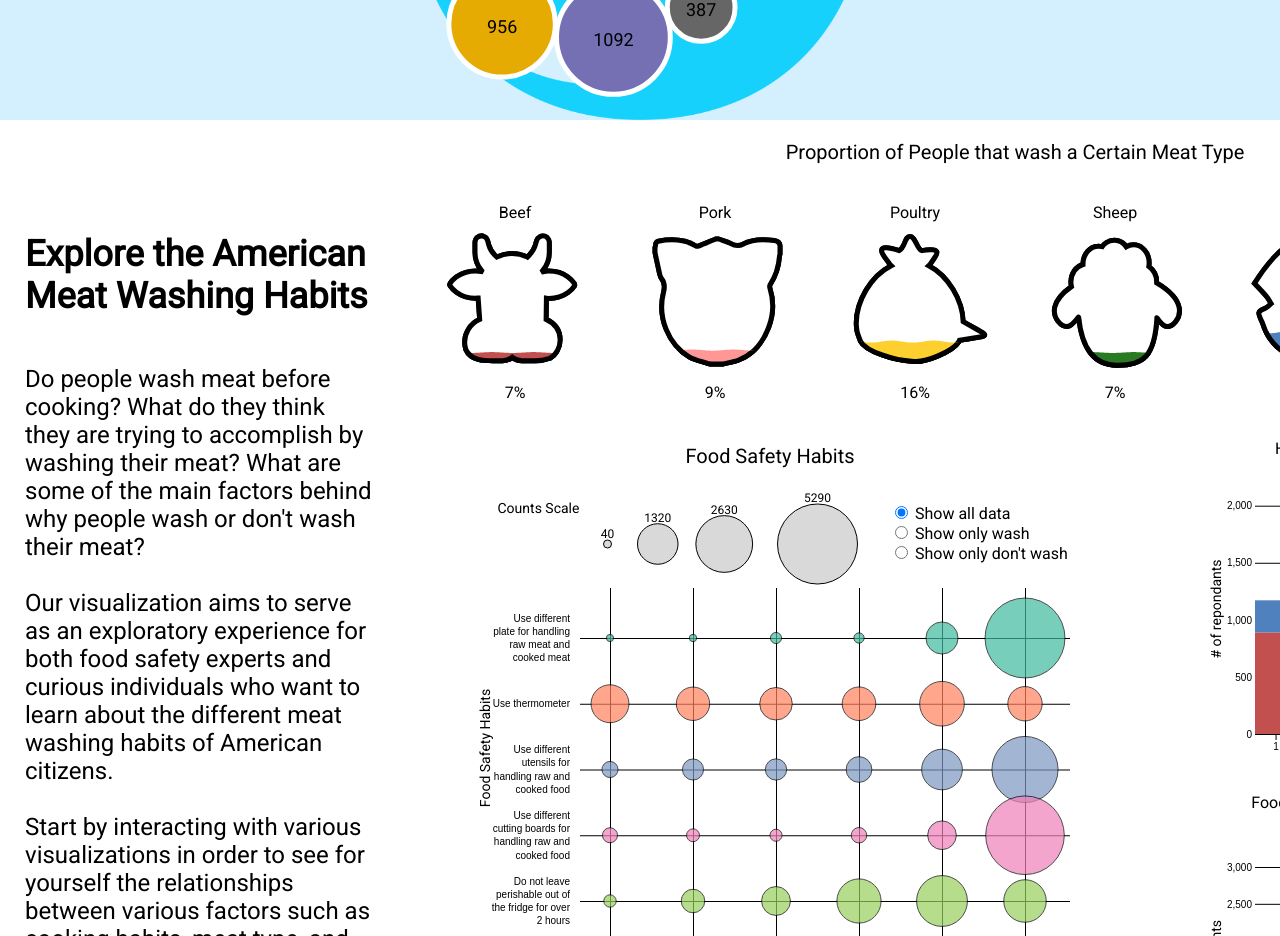
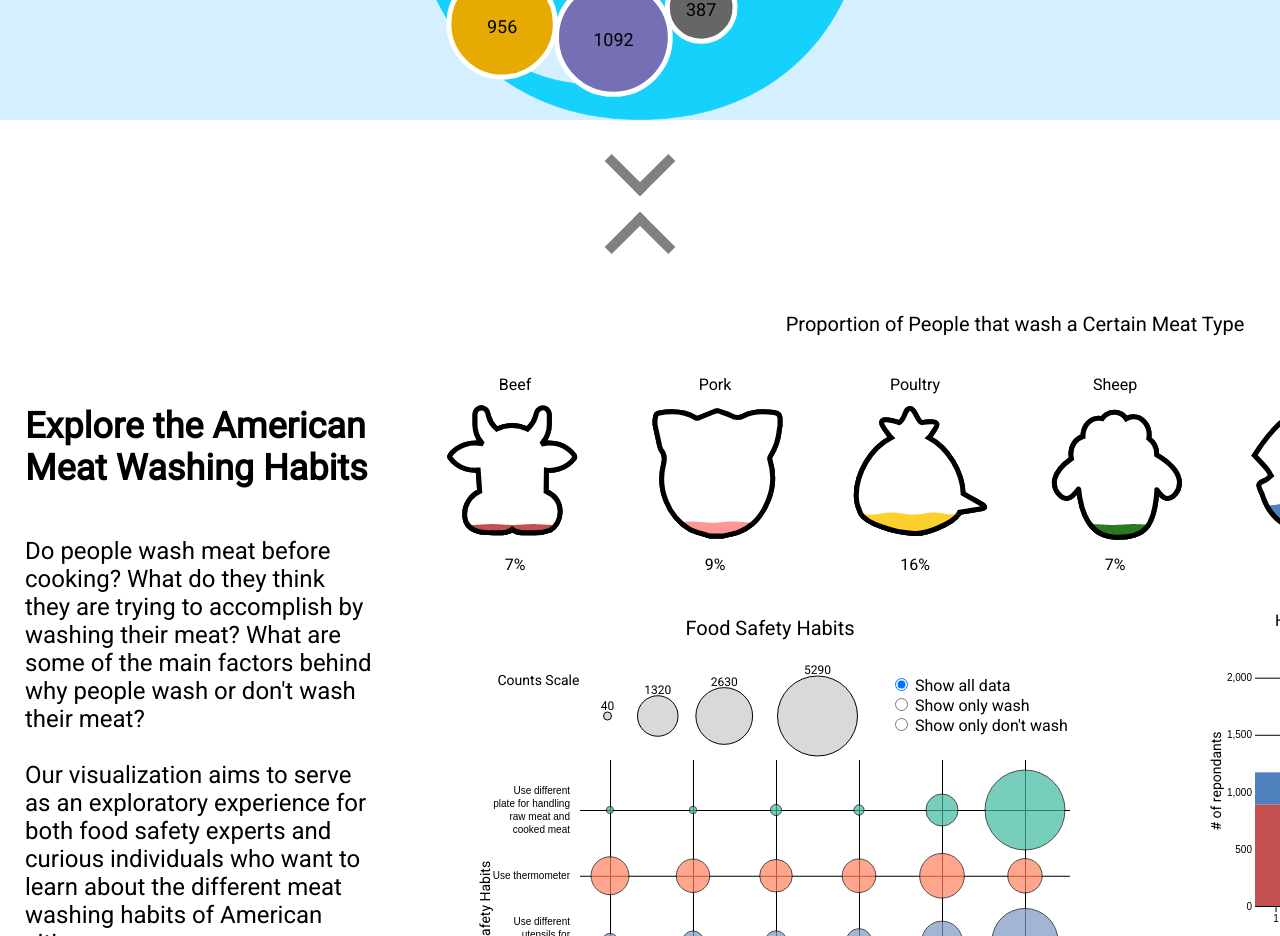
Before and after one commit to shirlz8/MeatWashingHabits, a website: page index.html in a window 1280 px wide. Shown: the part 1280-2216 px from the top of the page. Drawn offline with Linux system fonts and the light colour scheme; a web font is replaced by a local one.

Commit message:
Initializing the arrows

```diff
--- a/css/index.css
+++ b/css/index.css
@@ -182,3 +182,24 @@ body {
 #pieChart {
   display: none;
 }
+
+#arrowTop{
+  text-align: center;
+}
+
+.arrow {
+  border: solid grey;
+  border-width: 0 10px 10px 0;
+  display: inline-block;
+  padding: 20px;
+}
+
+.up {
+  transform: rotate(-135deg);
+  -webkit-transform: rotate(-135deg);
+}
+
+.down {
+  transform: rotate(45deg);
+  -webkit-transform: rotate(45deg);
+}
--- a/index.html
+++ b/index.html
@@ -61,7 +61,11 @@
         <div id="teardropChart">
           <h1>What People Want to Remove When They Wash Meats</h1>
         </div>
+        <p id="arrowTop"><i class="arrow down" onclick="navigateDiv(1)"></i></p>
+
       </div>
+
+      <p id="arrowTop"><i class="arrow up" onclick="navigateDiv(1)"></i></p>
 
       <div id="explore">
         <div id="intro">
--- a/js/src/main.js
+++ b/js/src/main.js
@@ -385,6 +385,11 @@ function setTextNoWash() {
   document.getElementById('pieChart').style.display = "block";
 }
 
+function navigateDiv(chart){
+  console.log("navigate")
+  window.location.hash = "#hook";
+}
+
 // Clear all filters button
 function clearFilters() {
   meatTypeFilter = 'Wash_Any';
```
